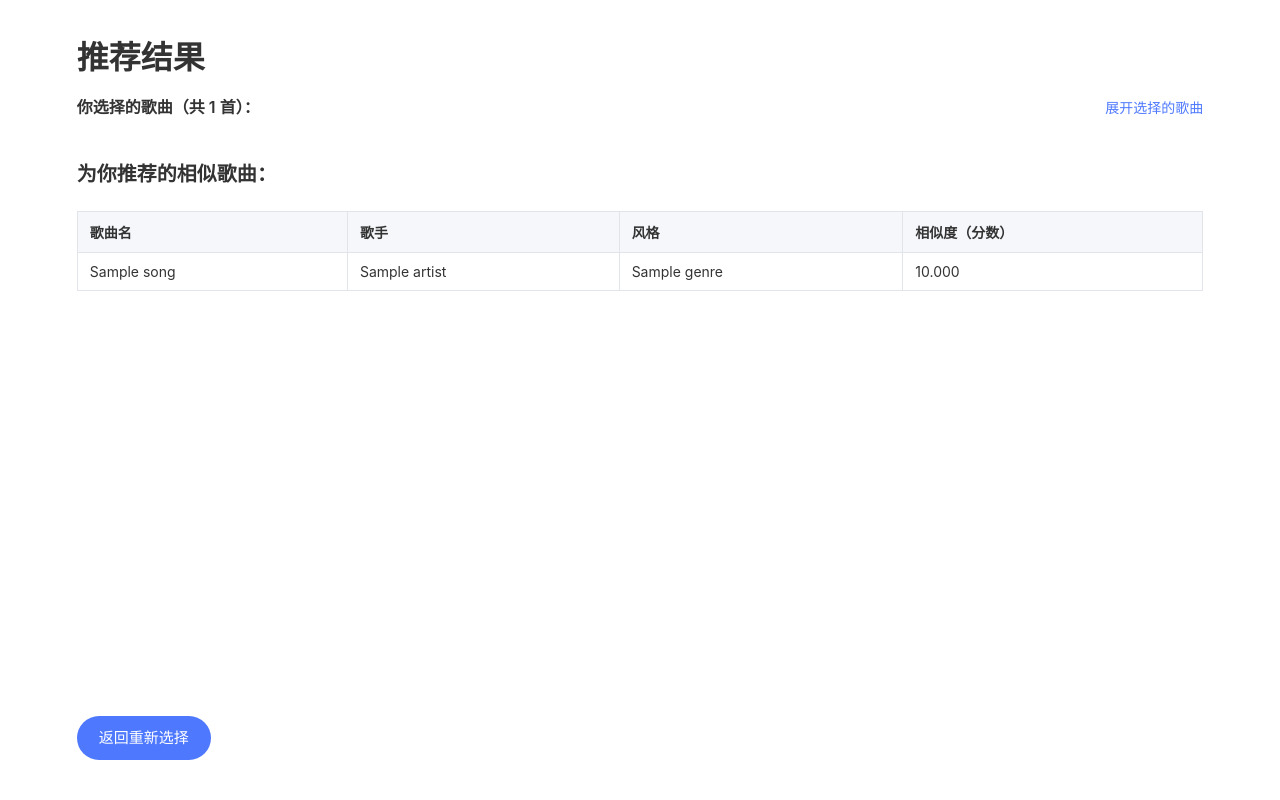
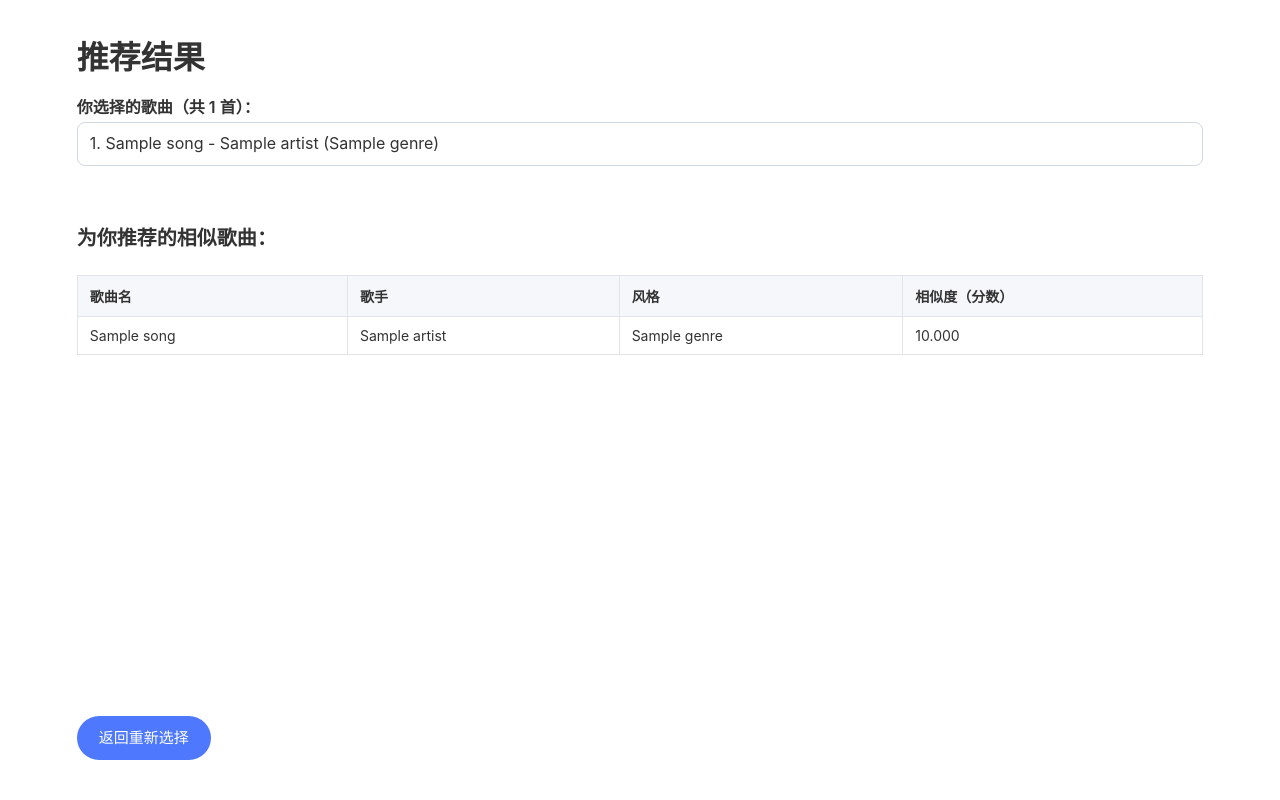
Before and after one commit to BlackWhiteMatch/music-recommender, a Flask app: template templates/result.html in a window 1280 px wide. Run offline with Flask 3, Linux system fonts and the light colour scheme; the template is opened without the code that fills it: most values are stand-ins (such as "Sample title", 1, 10 or a date in 2020).

Commit message:
html更新显示样式

```diff
--- a/app.py
+++ b/app.py
@@ -24,10 +24,15 @@ def recommend_route():
     except ValueError as exc:
         return redirect(url_for("index", error=str(exc)))
 
+    # 根据所选歌名获取完整的歌曲信息（包含歌名、歌手、风格）
+    songs_df = recommender.get_all_songs()
+    favorites_df = songs_df[songs_df["title"].isin(selected_titles)]
+
+    favorites = favorites_df.to_dict(orient="records")
     recommendations = recommendations_df.to_dict(orient="records")
     return render_template(
         "result.html",
-        favorites=selected_titles,
+        favorites=favorites,
         recommendations=recommendations,
     )
 
--- a/templates/result.html
+++ b/templates/result.html
@@ -46,28 +46,17 @@
             margin-bottom: 16px;
         }
         .selected-header {
-            display: flex;
-            justify-content: space-between;
-            align-items: baseline;
-        }
-        .selected-title {
             font-weight: 600;
-        }
-        .selected-toggle {
-            font-size: 14px;
-            color: #4e79ff;
-            background: none;
-            border: none;
-            padding: 0;
-            cursor: pointer;
+            margin-bottom: 4px;
         }
         .selected-list {
-            margin-top: 4px;
-            max-height: 200px;
+            margin-top: 0;
+            max-height: 220px;
             overflow-y: auto;
-        }
-        .selected-list.collapsed {
-            display: none;
+            border-radius: 8px;
+            border: 1px solid #d0d7de;
+            padding: 8px 12px;
+            background-color: #ffffff;
         }
         table {
             width: 100%;
@@ -114,15 +103,12 @@
 
     <div class="selected-block">
         <div class="selected-header">
-            <span class="selected-title">你选择的歌曲（共 {{ favorites|length }} 首）：</span>
-            {% if favorites %}
-                <button type="button" class="selected-toggle" id="toggleSelected">展开选择的歌曲</button>
-            {% endif %}
+            你选择的歌曲（共 {{ favorites|length }} 首）：
         </div>
         {% if favorites %}
-            <ul id="selectedList" class="selected-list collapsed">
-                {% for title in favorites %}
-                    <li>{{ title }}</li>
+            <ul class="selected-list">
+                {% for song in favorites %}
+                    <li>{{ loop.index }}. {{ song.title }} - {{ song.artist }} ({{ song.genre }})</li>
                 {% endfor %}
             </ul>
         {% endif %}
@@ -156,18 +142,5 @@
 
     <p class="footer-action"><a href="{{ url_for('index') }}" class="back-link">返回重新选择</a></p>
 </div>
-<script>
-    document.addEventListener('DOMContentLoaded', function () {
-        var toggle = document.getElementById('toggleSelected');
-        var list = document.getElementById('selectedList');
-        if (!toggle || !list) {
-            return;
-        }
-        toggle.addEventListener('click', function () {
-            var collapsed = list.classList.toggle('collapsed');
-            toggle.textContent = collapsed ? '展开选择的歌曲' : '收起选择的歌曲';
-        });
-    });
-</script>
 </body>
 </html>
```
